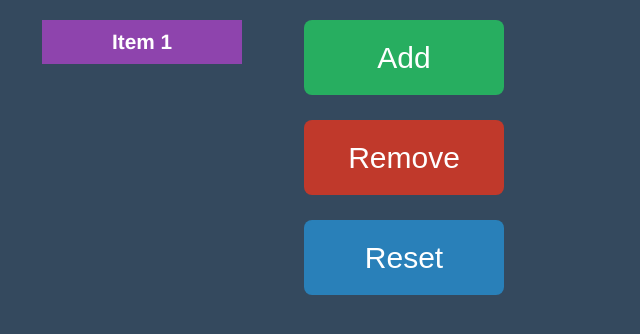
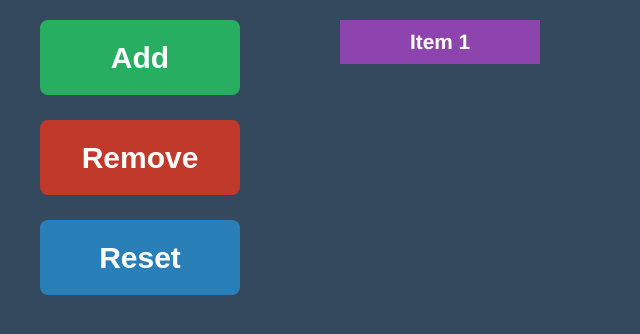
Before and after one commit to bartekma89/js_Events, a plain HTML site: page index.html in a window 1280 px wide. Both pictures are taken after a click on the button "Add". Shown: the whole page, without its empty margins (0-640 px from the left). Drawn offline with Linux system fonts and the light colour scheme.

Commit message:
fixed elements HTML's

```diff
--- a/index.html
+++ b/index.html
@@ -10,10 +10,10 @@
 <body>
 
 	<div id="container">
-		<ul id="js-list"></ul>
 		<button class="js-btn" id="js-addBtn">Add</button>
 		<button class="js-btn" id="js-removeBtn">Remove</button>
 		<button class="js-btn" id="js-resetBtn">Reset</button>
+		<ul id="js-list"></ul>
 	</div>
 
 	<script src="js/script.js"></script>
--- a/style/style.css
+++ b/style/style.css
@@ -23,19 +23,19 @@ body {
 	background: #8e44ad;
 	min-width: 200px;
 	text-align: center;
-	margin: 2px;
+	margin: 2px 2px 2px 300px;
 }
 
 .js-btn {
 	display: inline-block;
 	position: absolute;
-	margin: 20px;
-	margin-left: 40px;
+	margin: 20px 20px 20px 40px;
 	width: 200px;
 	height: 75px;
 	border-radius: 8px;
 	border: none;
 	font-size: 30px;
+	font-weight: bold;
 	color: #fff;
 	cursor: pointer;
 }
```
